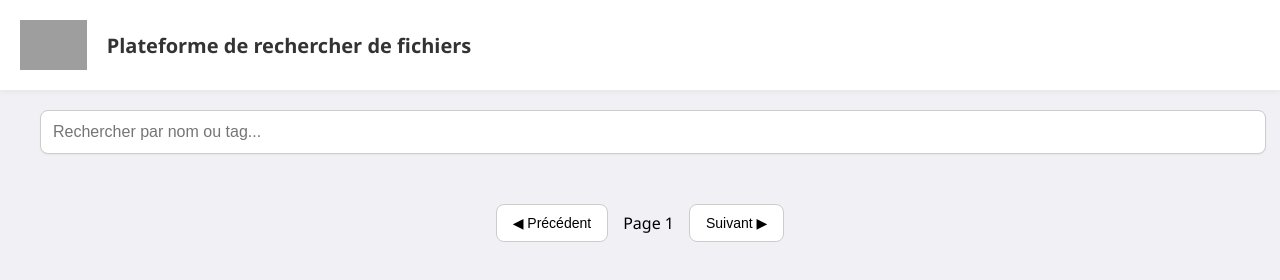
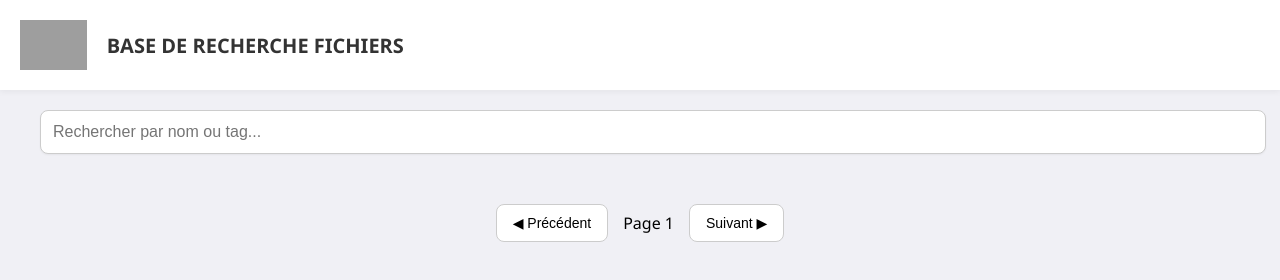
Before and after one commit to webpar/galerie-drive, a plain HTML site: page index.html in a window 1280 px wide. Drawn offline with Linux system fonts and the light colour scheme; no server answers; grey boxes are pictures that could not be loaded.

Commit message:
Update index.html

```diff
--- a/index.html
+++ b/index.html
@@ -115,7 +115,7 @@
 <body>
 <header>
   <img src="https://www.pardon.re/img/logo-1706015409.jpg" alt="Logo Pardon!">
-  <h1>Plateforme de rechercher de fichiers</h1>
+  <h1>BASE DE RECHERCHE FICHIERS</h1>
 </header>
 
 <main>
```
